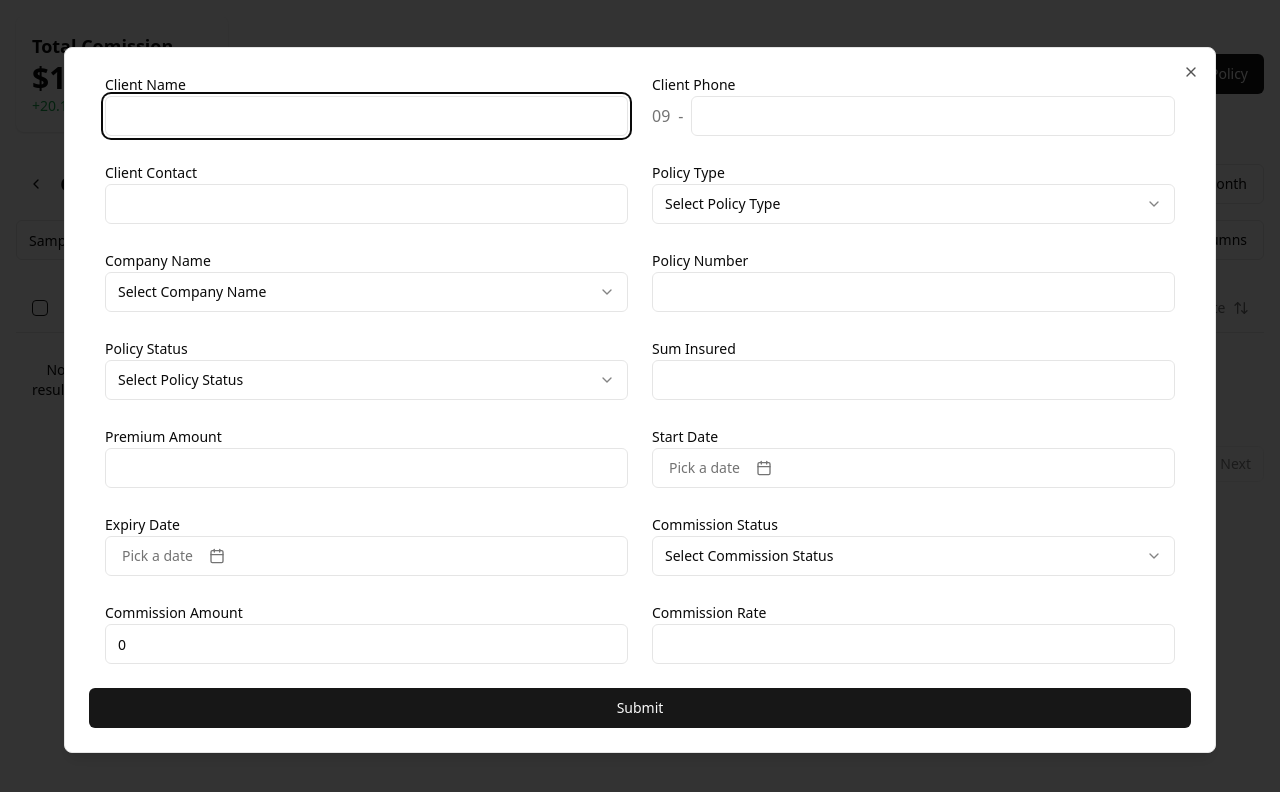
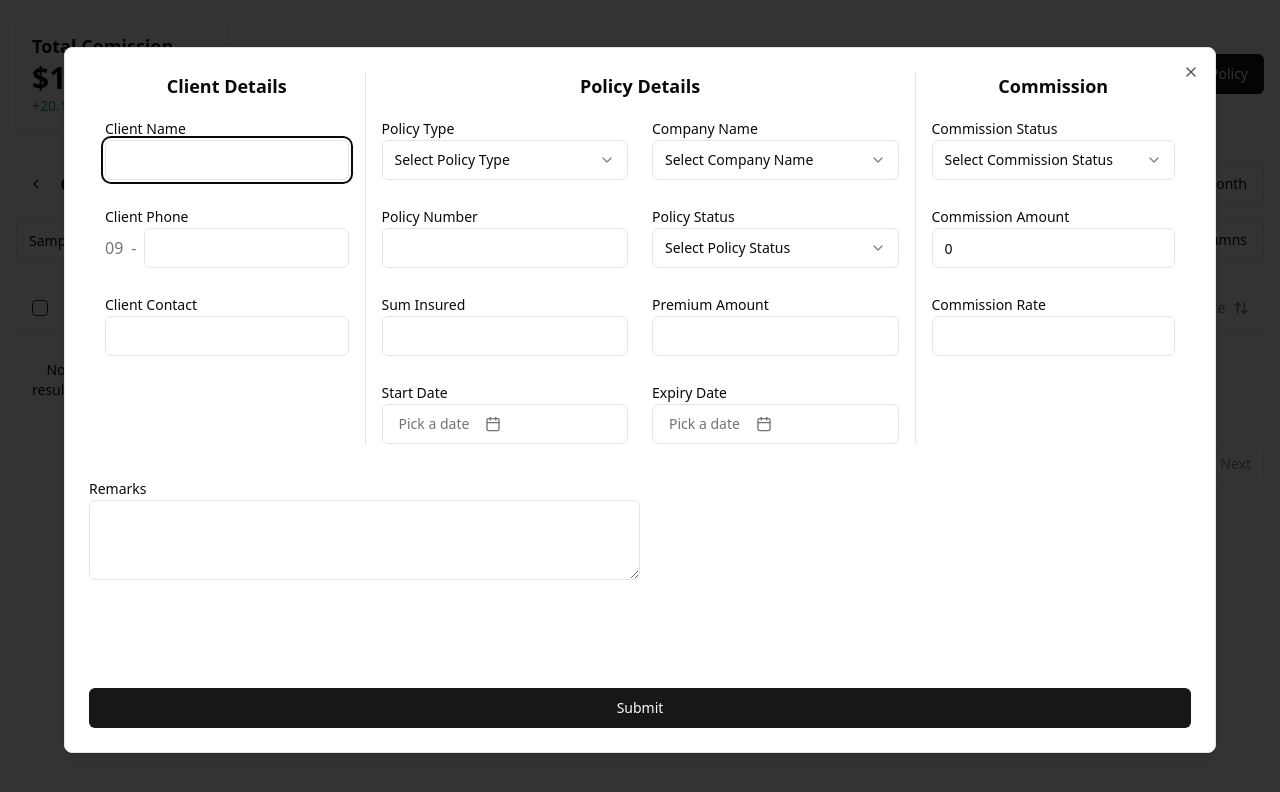
Before and after one commit to kkmm26/insurance-agent-data-grid, a React (Vite) app: page / in a window 1280 px wide. Both pictures are taken after typing "Sample" into the empty fields and a click on the button "Add New Policy". Shown: the top 792 px of the page. Built offline with nearby package versions, Linux system fonts and the light colour scheme.

Commit message:
update form styles

```diff
--- a/src/components/NewPolicyForm.tsx
+++ b/src/components/NewPolicyForm.tsx
@@ -12,7 +12,9 @@ import { calculateCommissionAmount } from "@/lib/utils";
 const formSchema = z
     .object({
         clientName: z.string().min(1, "Client name is required"),
-        clientPhone: z.coerce.number({ invalid_type_error: "Should be Number" }),
+        clientPhone: z.coerce.number({
+            invalid_type_error: "Should be Number",
+        }),
         clientContact: z.string().min(1, "Client contact is required"),
         policyType: z.string().min(1, "Policy type is required"),
         companyName: z.string().min(1, "Company name is required"),
@@ -28,9 +30,11 @@ const formSchema = z
         expiryDate: z.date(),
         commissionStatus: z.string().min(1, "Commission status is required"),
         commissionAmount: z.coerce
-            .number({ invalid_type_error: "Should be Number" }).optional(),
+            .number({ invalid_type_error: "Should be Number" })
+            .optional(),
         commissionRate: z.coerce
-            .number({ invalid_type_error: "Should be Number" }).optional(),
+            .number({ invalid_type_error: "Should be Number" })
+            .optional(),
         remarks: z.string().optional(),
     })
     .refine((data) => isAfter(data.expiryDate, data.startDate), {
@@ -62,8 +66,38 @@ function NewPolicyForm() {
         <Form {...form}>
             <form onSubmit={form.handleSubmit(onSubmit)}>
                 <ScrollArea className="h-[calc(100vh-12rem)]">
-                    <div className="grid grid-cols-2 gap-6 px-4">
-                        {formFields.map((formField) => (
+                    <div className="grid grid-cols-4">
+                        <div className="col-span-1 ">
+                            <ClientDetailsFormField form={form} />
+                        </div>
+                        <div className="col-span-2 border-x">
+                            <PolicyDetailsFormField form={form} />
+                        </div>
+                        <div className="col-span-1">
+                            <CommissionFormField form={form} />
+                        </div>
+                    </div>
+                    <div className="w-[50%] mt-8">
+                        <RemarksFormField form={form} />
+                    </div>
+                </ScrollArea>
+                <div className="h-2" />
+                <Button className="w-full" type="submit">
+                    Submit
+                </Button>
+            </form>
+        </Form>
+    );
+}
+
+function ClientDetailsFormField({ form }) {
+    return (
+        <div>
+            <h3 className="text-lg font-semibold text-center mb-4">
+                Client Details
+            </h3>
+            <div className="flex flex-col gap-6 px-4">
+                {formFields.clientDetails.map((formField) => (
                     <FormField
                         control={form.control}
                         name={formField.name as keyof FormValues}
@@ -78,13 +112,74 @@ function NewPolicyForm() {
                     />
                 ))}
             </div>
-                </ScrollArea>
-                <div className="h-2" />
-                <Button className="w-full" type="submit">
-                    Submit
-                </Button>
-            </form>
-        </Form>
+        </div>
+    );
+}
+
+function PolicyDetailsFormField({ form }) {
+    return (
+        <div>
+            <h3 className="text-lg font-semibold text-center mb-4">
+                Policy Details
+            </h3>
+            <div className="grid grid-cols-2 gap-6 px-4">
+                {formFields.policyDetails.map((formField) => (
+                    <FormField
+                        control={form.control}
+                        name={formField.name as keyof FormValues}
+                        render={({ field }) => {
+                            return (
+                                <FormFieldComponent
+                                    {...formField}
+                                    field={field}
+                                />
+                            );
+                        }}
+                    />
+                ))}
+            </div>
+        </div>
+    );
+}
+
+function CommissionFormField({ form }) {
+    return (
+        <div>
+            <h3 className="text-lg font-semibold text-center mb-4">Commission</h3>
+            <div className="flex flex-col gap-6 px-4">
+                {formFields.commission.map((formField) => (
+                    <FormField
+                        control={form.control}
+                        name={formField.name as keyof FormValues}
+                        render={({ field }) => {
+                            return (
+                                <FormFieldComponent
+                                    {...formField}
+                                    field={field}
+                                />
+                            );
+                        }}
+                    />
+                ))}
+            </div>
+        </div>
+    );
+}
+
+function RemarksFormField({ form }) {
+    return (
+        <FormField
+            control={form.control}
+            name={formFields.remarks[0].name as keyof FormValues}
+            render={({ field }) => {
+                return (
+                    <FormFieldComponent
+                        {...formFields.remarks[0]}
+                        field={field}
+                    />
+                );
+            }}
+        />
     );
 }
 
--- a/src/config/formFields.ts
+++ b/src/config/formFields.ts
@@ -1,9 +1,12 @@
 import { policyTypes, companyNames, policyStatuses, commissionStatuses } from "@/data";
 
-export const formFields = [
+export const formFields = {
+  clientDetails: [
     { name: "clientName", label: "Client Name", type: "input" },
     { name: "clientPhone", label: "Client Phone", type: "phone-input" },
     { name: "clientContact", label: "Client Contact", type: "input" },
+  ],
+  policyDetails: [
     { name: "policyType", label: "Policy Type", type: "select", options: policyTypes },
     { name: "companyName", label: "Company Name", type: "select", options: companyNames },
     { name: "policyNumber", label: "Policy Number", type: "input" },
@@ -12,8 +15,13 @@ export const formFields = [
     { name: "premiumAmount", label: "Premium Amount", type: "number-input" },
     { name: "startDate", label: "Start Date", type: "date" },
     { name: "expiryDate", label: "Expiry Date", type: "date" },
+  ],
+  commission: [
     { name: "commissionStatus", label: "Commission Status", type: "select", options: commissionStatuses },
     { name: "commissionAmount", label: "Commission Amount", type: "number-input" },
     { name: "commissionRate", label: "Commission Rate", type: "number-input" },
+  ],
+  remarks: [
     { name: "remarks", label: "Remarks", type: "textarea" },
-];
+  ],
+};
```
Lines whose indentation alone changed are shown as unchanged.
